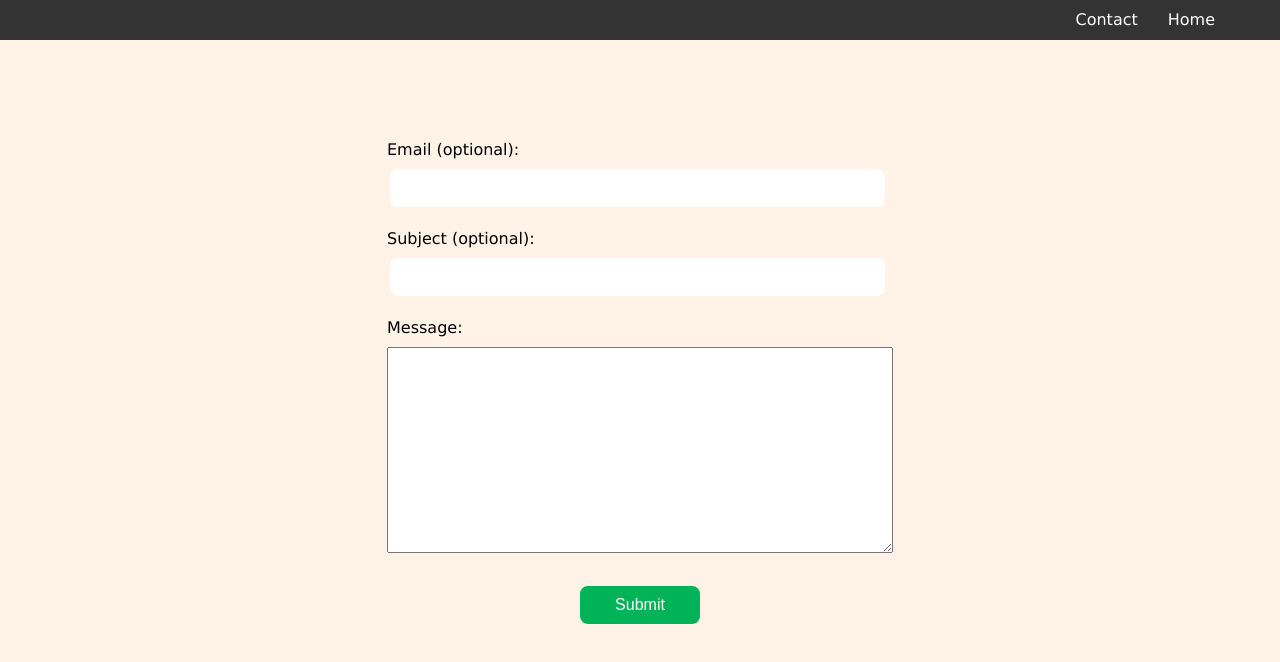
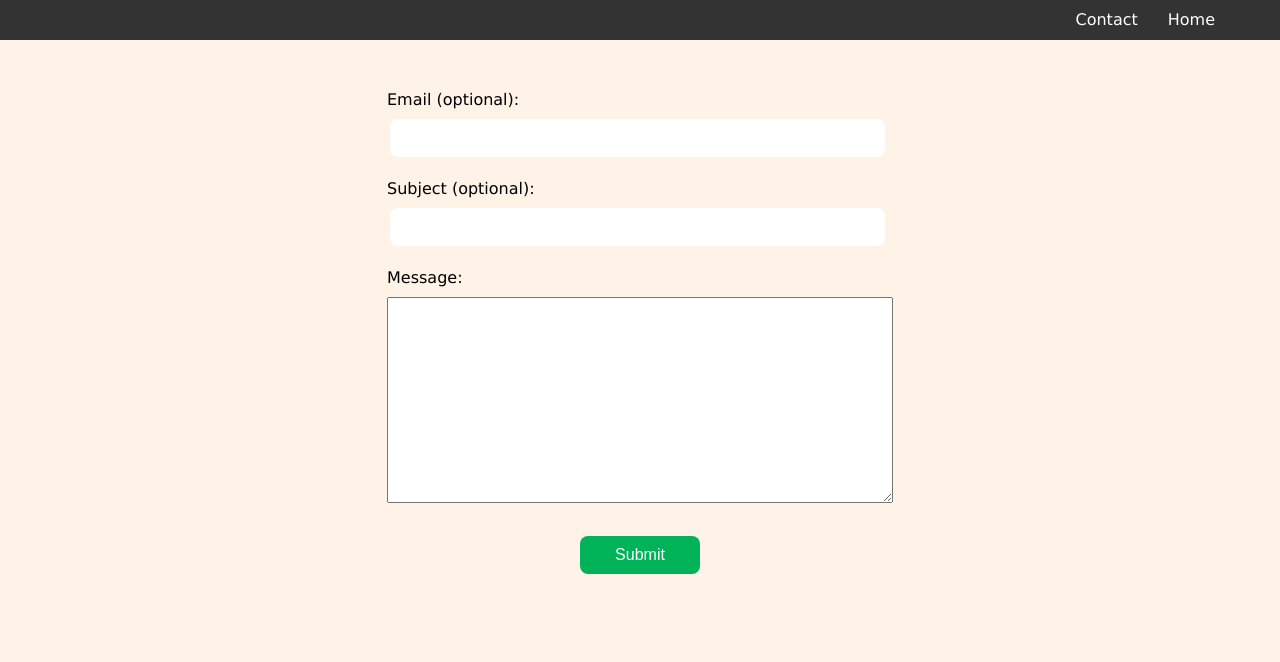
Before and after one commit to danwan754/nearby-restaurant-decider, a React (Create React App) app: page /contact in a window 1280 px wide. Shown: the top 662 px of the page. Built offline with nearby package versions, Linux system fonts and the light colour scheme.

Commit message:
Fix margins on Contact

```diff
--- a/src/css/Contact.css
+++ b/src/css/Contact.css
@@ -1,9 +1,11 @@
 
 .contact-form-outter-container {
     margin: 0 auto;
-    margin-top: 100px;
+    margin-top: 50px;
+    margin-bottom: 25px;
     text-align: center;
     width: 50%;
+
 }
 
 .contact-form-inner-container {
```
